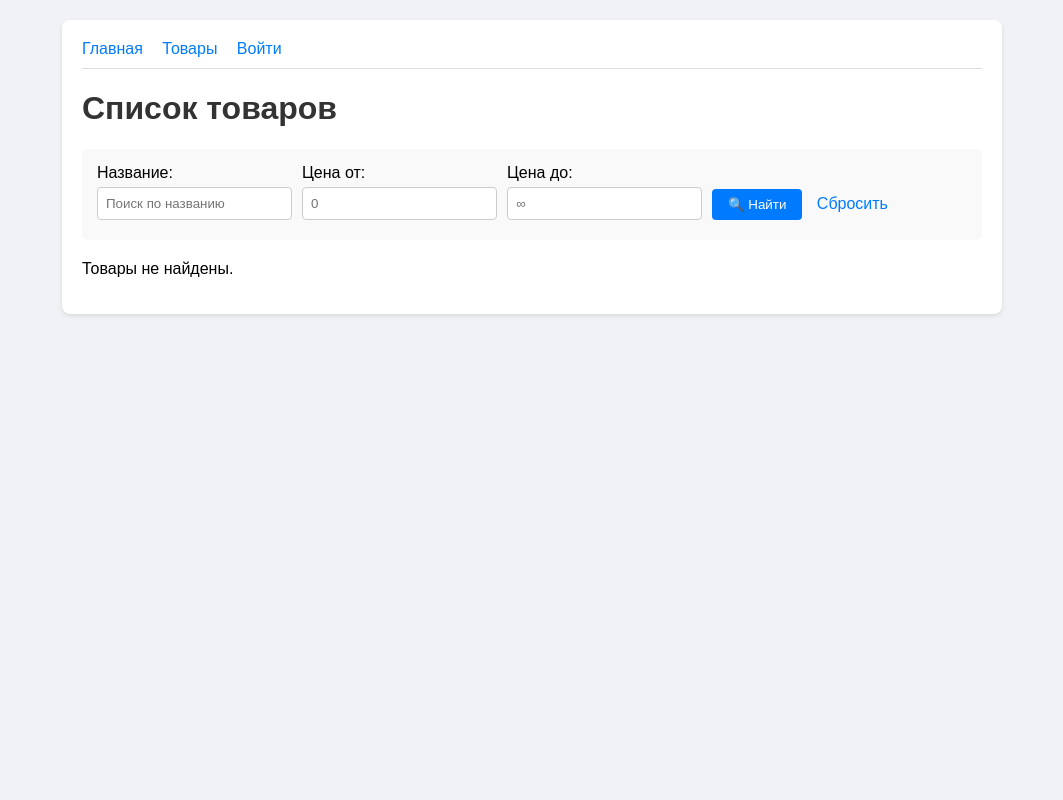
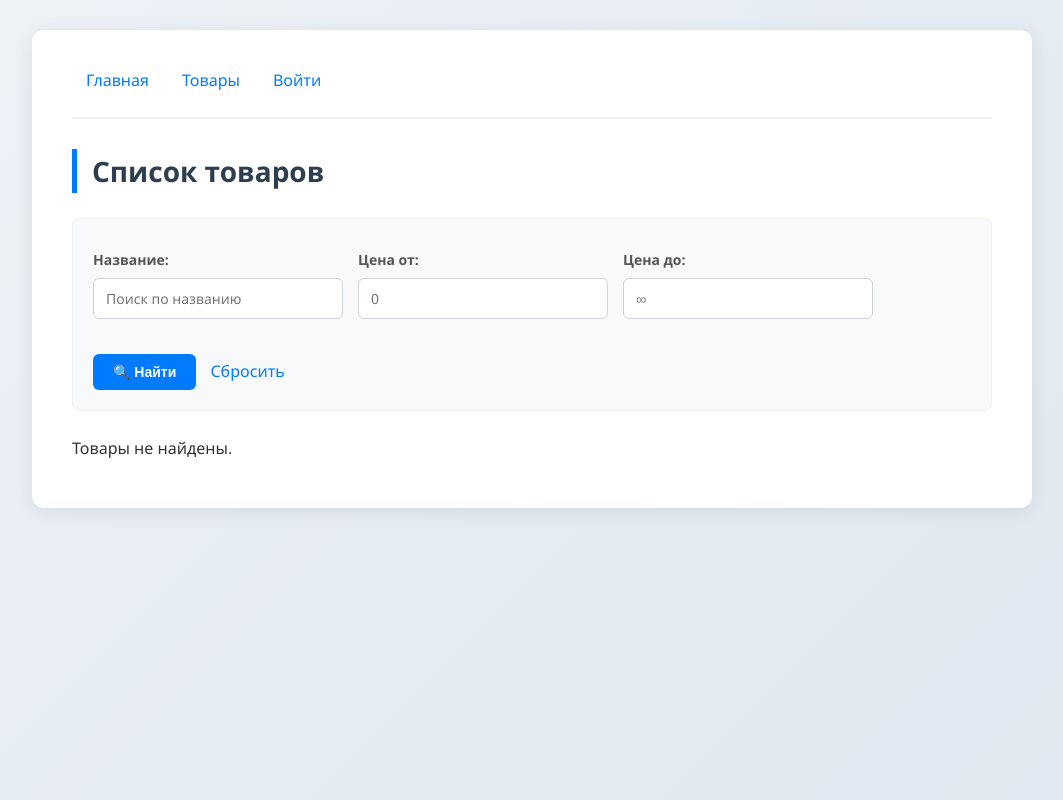
Before and after one commit to Myers66/ShopAppSpring, a Spring Boot app: page /products in a window 1280 px wide. Shown: the whole page, without its empty margins (108-1171 px from the left). Run offline with Spring Boot 4, Linux system fonts and the light colour scheme; data that the repository does not hold is empty; some of the project's set-up classes (security, data sources, template engines, error pages and the like) are left out, and stand-ins take their place; some libraries are stand-ins or nearby versions.

Commit message:
Коммит №10.3: CSS-полировка — градиентный фон, тени, hover-эффекты, классы search-form и product-card

```diff
--- a/src/main/resources/static/css/style.css
+++ b/src/main/resources/static/css/style.css
@@ -1,55 +1,296 @@
+* {
+    box-sizing: border-box;
+}
+
 body {
-    font-family: Arial, sans-serif;
-    background: #f0f2f5;
+    font-family: 'Segoe UI', Arial, sans-serif;
+    background: linear-gradient(135deg, #eef2f7 0%, #dfe7f0 100%);
     margin: 0;
-    padding: 20px;
+    padding: 30px 20px;
+    min-height: 100vh;
+    color: #333;
+    line-height: 1.6;
 }
+
 .container {
-    max-width: 900px;
+    max-width: 1000px;
     margin: 0 auto;
-    background: white;
-    padding: 20px;
-    border-radius: 8px;
-    box-shadow: 0 2px 4px rgba(0,0,0,0.1);
+    background: #ffffff;
+    padding: 30px 40px;
+    border-radius: 12px;
+    box-shadow: 0 4px 20px rgba(0, 0, 0, 0.08);
 }
+
+/* Навигация */
 nav {
-    margin-bottom: 20px;
-    padding-bottom: 10px;
-    border-bottom: 1px solid #ddd;
+    margin-bottom: 30px;
+    padding-bottom: 15px;
+    border-bottom: 2px solid #eef2f7;
+    display: flex;
+    flex-wrap: wrap;
+    gap: 5px;
 }
+
 nav a {
-    margin-right: 15px;
     color: #007bff;
     text-decoration: none;
+    padding: 8px 14px;
+    border-radius: 6px;
+    transition: background 0.2s, color 0.2s;
+    font-weight: 500;
 }
-nav a:hover { text-decoration: underline; }
-h1, h2, h3 { color: #333; }
-input, select, button {
-    padding: 8px;
-    margin: 5px 0;
-    border: 1px solid #ccc;
-    border-radius: 4px;
+
+nav a:hover {
+    background: #e7f1ff;
+    color: #0056b3;
+    text-decoration: none;
 }
-input[type="submit"], button {
+
+/* Заголовки */
+h1, h2, h3 {
+    color: #2c3e50;
+    margin-top: 0;
+}
+
+h1 {
+    font-size: 28px;
+    border-left: 5px solid #007bff;
+    padding-left: 15px;
+    margin-bottom: 25px;
+}
+
+h2 {
+    font-size: 22px;
+    margin-top: 30px;
+}
+
+/* Формы */
+form {
+    margin: 15px 0;
+}
+
+label {
+    display: inline-block;
+    margin-top: 10px;
+    font-weight: 600;
+    color: #555;
+    font-size: 14px;
+}
+
+input[type="text"],
+input[type="password"],
+input[type="number"],
+select,
+textarea {
+    padding: 10px 12px;
+    margin: 5px 0 10px 0;
+    border: 1px solid #ced4da;
+    border-radius: 6px;
+    font-size: 14px;
+    font-family: inherit;
+    transition: border-color 0.2s, box-shadow 0.2s;
+    min-width: 250px;
+}
+
+input[type="text"]:focus,
+input[type="password"]:focus,
+input[type="number"]:focus,
+select:focus,
+textarea:focus {
+    outline: none;
+    border-color: #007bff;
+    box-shadow: 0 0 0 3px rgba(0, 123, 255, 0.15);
+}
+
+input[type="submit"],
+button {
     background: #007bff;
     color: white;
     border: none;
     cursor: pointer;
-    padding: 8px 16px;
+    padding: 10px 20px;
+    border-radius: 6px;
+    font-size: 14px;
+    font-weight: 600;
+    transition: background 0.2s, transform 0.1s;
+    margin-top: 10px;
 }
-input[type="submit"]:hover, button:hover { background: #0056b3; }
-ul { list-style: none; padding: 0; }
+
+input[type="submit"]:hover,
+button:hover {
+    background: #0056b3;
+    transform: translateY(-1px);
+}
+
+input[type="submit"]:active,
+button:active {
+    transform: translateY(0);
+}
+
+/* Кнопка удаления */
+.btn-danger {
+    background: #dc3545;
+    margin-left: 8px;
+}
+
+.btn-danger:hover {
+    background: #b02a37;
+}
+
+/* Ссылки */
+a {
+    color: #007bff;
+    text-decoration: none;
+    transition: color 0.2s;
+}
+
+a:hover {
+    color: #0056b3;
+    text-decoration: underline;
+}
+
+/* Списки */
+ul {
+    list-style: none;
+    padding: 0;
+}
+
 li {
-    background: #f9f9f9;
+    background: #f8f9fa;
     margin: 8px 0;
-    padding: 10px;
-    border-radius: 4px;
+    padding: 12px 16px;
+    border-radius: 6px;
+    border-left: 3px solid #007bff;
 }
-a { color: #007bff; text-decoration: none; margin-right: 10px; }
-a:hover { text-decoration: underline; }
-.error { color: red; }
-table { width: 100%; border-collapse: collapse; }
-th, td { padding: 8px; border-bottom: 1px solid #ddd; text-align: left; }
-th { background: #f0f2f5; }
-.btn-danger { background: #dc3545; }
-.btn-danger:hover { background: #a71d2a; }
+
+/* Таблицы */
+table {
+    width: 100%;
+    border-collapse: collapse;
+    margin: 20px 0;
+    background: white;
+    border-radius: 8px;
+    overflow: hidden;
+    box-shadow: 0 1px 4px rgba(0, 0, 0, 0.05);
+}
+
+th, td {
+    padding: 12px 15px;
+    text-align: left;
+    border-bottom: 1px solid #eef2f7;
+}
+
+th {
+    background: #f1f5fb;
+    color: #2c3e50;
+    font-weight: 600;
+    font-size: 14px;
+    text-transform: uppercase;
+    letter-spacing: 0.5px;
+}
+
+tr:last-child td {
+    border-bottom: none;
+}
+
+tr:hover td {
+    background: #fafcff;
+}
+
+td form {
+    display: inline;
+    margin: 0;
+}
+
+td button {
+    padding: 6px 12px;
+    font-size: 13px;
+}
+
+/* Ошибки и уведомления */
+.error {
+    color: #dc3545;
+    font-size: 14px;
+    margin: 5px 0;
+    font-weight: 500;
+}
+
+/* Форма поиска */
+.search-form {
+    background: #f8f9fa;
+    padding: 20px;
+    border-radius: 8px;
+    margin-bottom: 25px;
+    border: 1px solid #eef2f7;
+}
+
+.search-form .row {
+    display: flex;
+    gap: 15px;
+    flex-wrap: wrap;
+    align-items: flex-end;
+}
+
+/* Карточки товаров */
+.product-card {
+    background: #f8f9fa;
+    padding: 20px;
+    margin: 15px 0;
+    border-radius: 8px;
+    border-left: 4px solid #007bff;
+    transition: box-shadow 0.2s, transform 0.2s;
+}
+
+.product-card:hover {
+    box-shadow: 0 4px 12px rgba(0, 0, 0, 0.08);
+    transform: translateX(3px);
+}
+
+.product-card h3 {
+    margin: 0 0 10px 0;
+    color: #007bff;
+}
+
+.product-card p {
+    margin: 5px 0;
+    font-size: 14px;
+}
+
+/* Страница ошибки */
+.error-page {
+    text-align: center;
+    padding: 50px 20px;
+}
+
+.error-page .error-code {
+    font-size: 96px;
+    color: #dc3545;
+    margin: 0;
+    font-weight: 700;
+    line-height: 1;
+}
+
+.error-page h2 {
+    color: #2c3e50;
+    margin: 20px 0 10px;
+}
+
+.error-page p {
+    color: #6c757d;
+    font-size: 16px;
+    margin-bottom: 30px;
+}
+
+.error-page .btn-home {
+    display: inline-block;
+    padding: 12px 24px;
+    background: #007bff;
+    color: white;
+    border-radius: 6px;
+    font-weight: 600;
+}
+
+.error-page .btn-home:hover {
+    background: #0056b3;
+    text-decoration: none;
+}
--- a/src/main/resources/templates/products.html
+++ b/src/main/resources/templates/products.html
@@ -20,9 +20,8 @@
     <h1>Список товаров</h1>
 
     <!-- Форма поиска -->
-    <form th:action="@{/products}" method="get"
-          style="background:#f9f9f9; padding:15px; border-radius:6px; margin-bottom:20px;">
-        <div style="display:flex; gap:10px; flex-wrap:wrap; align-items:flex-end;">
+    <form th:action="@{/products}" method="get" class="search-form">
+        <div class="row">
             <div>
                 <label>Название:</label><br>
                 <input type="text" name="name" th:value="${searchName}" placeholder="Поиск по названию">
@@ -45,8 +44,7 @@
     <p th:if="${#lists.isEmpty(products)}">Товары не найдены.</p>
 
     <div th:unless="${#lists.isEmpty(products)}">
-        <div th:each="product : ${products}" class="product-card"
-             style="background:#f9f9f9; padding:15px; margin:10px 0; border-radius:6px; border-left:4px solid #007bff;">
+        <div th:each="product : ${products}" class="product-card">
             <h3 th:text="${product.name}">Название</h3>
             <p><strong>Цена:</strong> <span th:text="${product.price} + ' руб.'">0 руб.</span></p>
             <p><strong>В наличии:</strong> <span th:text="${product.stockQuantity}">0</span> шт.</p>
```
Also changed, not shown: src/main/java/ru/ystu/project/shopappspring/exception/GlobalExceptionHandler.java (added, +35 -0 lines), src/main/resources/templates/error.html (added, +18 -0 lines).
